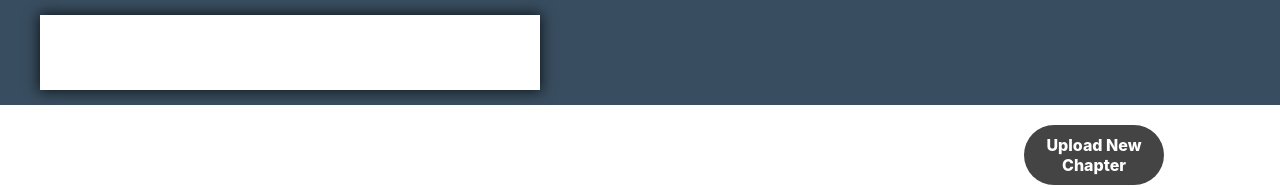
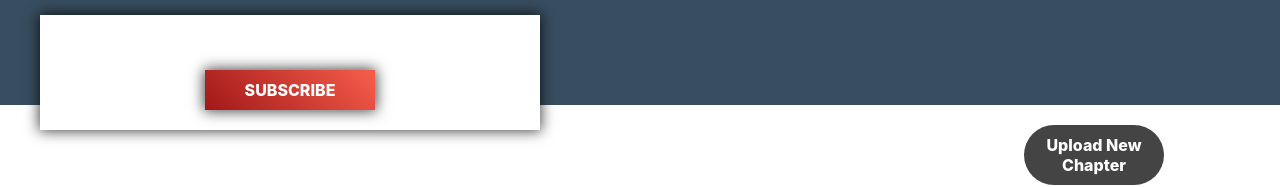
Before and after one commit to conorGar/storyStarFrontEnd, a React (Create React App) app: page /story/1 in a window 1280 px wide. Shown: the part 354-541 px from the top of the page. Built offline with nearby package versions, Linux system fonts and the light colour scheme; no server answers.

Commit message:
test to make sure env doesnt show before adding keys

```diff
--- a/src/screens/StoryDashboard/StoryDashboard.css
+++ b/src/screens/StoryDashboard/StoryDashboard.css
@@ -120,3 +120,16 @@ position: absolute;
     transform: scale(1.1);
     background-color: rgb(97, 96, 96);
 }
+
+.subscribe-button{
+    padding: 10px;
+    background: rgb(161,24,24);
+    background: linear-gradient(45deg, rgba(161,24,24,1) 0%, rgba(244,91,73,1) 96%);
+    -webkit-box-shadow: 0px 0px 13px 1px rgba(0,0,0,0.75);
+    -moz-box-shadow: 0px 0px 13px 1px rgba(0,0,0,0.75);
+    box-shadow: 0px 0px 13px 1px rgba(0,0,0,0.75);
+    color: white;
+    font-weight: 800;
+    width: 30%;
+    margin: 0 auto;
+}
--- a/src/screens/StoryDashboard/StoryDashboard.js
+++ b/src/screens/StoryDashboard/StoryDashboard.js
@@ -110,7 +110,7 @@ class StoryDashboard extends React.Component{
                 <div className='story-info-banner'>
                   <h1 className='story-title'>{this.state.name}</h1>
                   <h4 className='story-description'>{description}</h4>
-
+                  <div className='subscribe-button'>SUBSCRIBE</div>
                 </div>
                   <Link
                       to={`/chapter/story/upload/${id}`}
```
Also changed, not shown: 1 other file (tests, documents, lock files or other folders).
